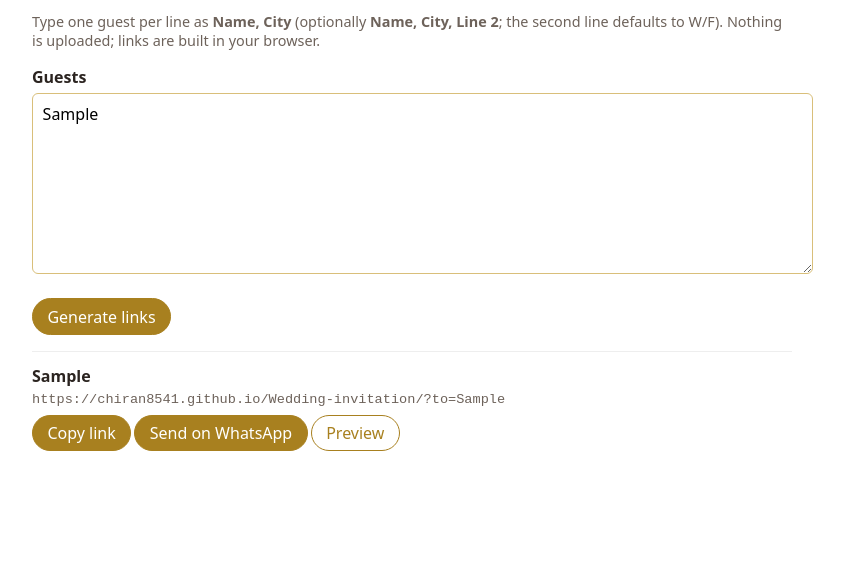
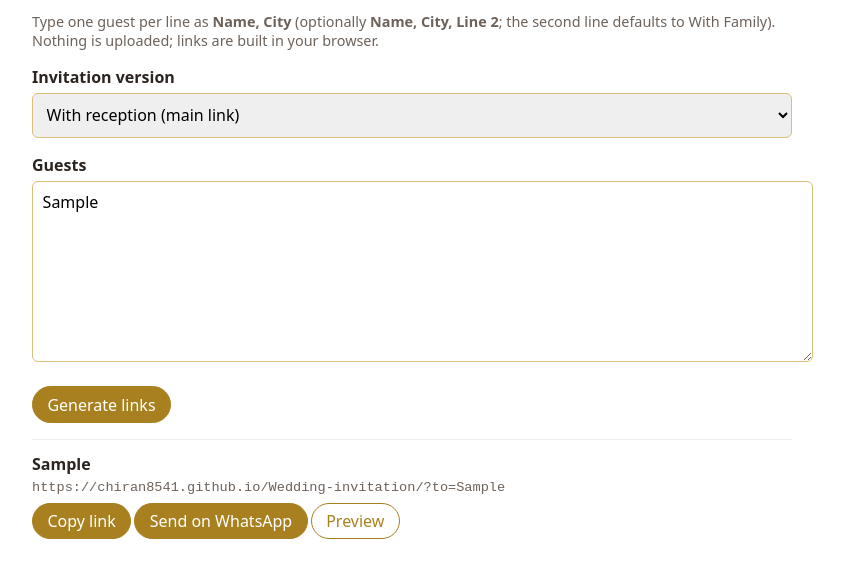
Before and after one commit to chiran8541/Wedding-invitation, a plain HTML site: page links.html in a window 1280 px wide. Both pictures are taken after typing "Sample" into the empty fields and a click on the button "Generate links". Shown: the part 66-644 px from the top of the page, without its empty margins (228-1072 px from the left). Drawn offline with Linux system fonts and the light colour scheme.

Commit message:
Update links.html

```diff
--- a/links.html
+++ b/links.html
@@ -20,7 +20,13 @@
 </head>
 <body>
   <h1>Invitation link generator</h1>
-  <p class="hint">Type one guest per line as <b>Name, City</b> (optionally <b>Name, City, Line 2</b>; the second line defaults to W/F). Nothing is uploaded; links are built in your browser.</p>
+  <p class="hint">Type one guest per line as <b>Name, City</b> (optionally <b>Name, City, Line 2</b>; the second line defaults to With Family). Nothing is uploaded; links are built in your browser.</p>
+
+  <label for="version">Invitation version</label>
+  <select id="version" style="width:100%;padding:.6rem;font:inherit;border:1px solid #d9bf7a;border-radius:6px">
+    <option value="">With reception (main link)</option>
+    <option value="cards/">Without reception (cards)</option>
+  </select>
 
   <label for="list">Guests</label>
   <textarea id="list" placeholder="Amarjeet Singh, Delhi&#10;Harpreet Kaur, Jammu&#10;Rohit Sharma, Pune, &amp; Family"></textarea>
@@ -29,21 +35,25 @@
   <div id="out"></div>
 
   <script>
-    const LIVE_URL = "https://chiran8541.github.io/Wedding-invitation/";
-    // Opened from a file on this computer: point links at the local index.html so you can test changes.
-    // Opened from the website: use the live address.
+    const URLS = {
+      "": "https://chiran8541.github.io/Wedding-invitation/",
+      "cards/": "https://chiran8541.github.io/Wedding-invitation/cards/",
+    };
+    // Opened from a file on this computer: links still use the live URLs, but Preview opens the local index.html for testing.
     const LOCAL = location.protocol === "file:";
-    const SITE_URL = LOCAL ? location.href.replace(/links\.html.*$/, "index.html") : LIVE_URL;
+    const LOCAL_URL = location.href.replace(/links\.html.*$/, "index.html");
     if (LOCAL) {
       const note = document.createElement("p");
       note.className = "hint";
       note.style.cssText = "background:#fff3cd;padding:.5rem .8rem;border-radius:6px";
-      note.textContent = "Local test mode: links open the index.html on this computer. Don't send these to guests.";
+      note.textContent = "Local test mode: the Preview button opens the index.html on this computer. Copied and WhatsApp links use the live URLs.";
       document.querySelector(".hint").after(note);
     }
     const list = document.getElementById("list");
     const out = document.getElementById("out");
     list.value = localStorage.getItem("list") || "";
+    const version = document.getElementById("version");
+    version.value = localStorage.getItem("version") || "";
 
     function makeLink(root, name, city, sub) {
       const u = new URL(root);
@@ -54,13 +64,15 @@
     }
 
     document.getElementById("go").addEventListener("click", () => {
-      const root = SITE_URL;
+      const root = URLS[version.value];
       localStorage.setItem("list", list.value);
+      localStorage.setItem("version", version.value);
       out.replaceChildren();
 
       list.value.split("\n").map((l) => l.trim()).filter(Boolean).forEach((line) => {
         const [name, city, sub] = line.split(",").map((s) => s.trim());
         const link = makeLink(root, name, city, sub);
+        const previewLink = LOCAL ? makeLink(LOCAL_URL, name, city, sub) : link;
         // WhatsApp bold is *text*; only "Invitation Link :-" is wrapped
         const msg = `To - ${name},\n\nYou are warmly invited to the wedding of my son Chiranjeev Singh.\n\n*Invitation Link :-* ${link}\n\nBest Regards,\nRajinder Singh`;
 
@@ -91,7 +103,7 @@
         open.style.cssText = "background:transparent;color:#a8801f";
         open.target = "_blank";
         open.rel = "noopener";
-        open.href = link;
+        open.href = previewLink;
         open.textContent = "Preview";
 
         row.append(title, code, copy, wa, open);
```
